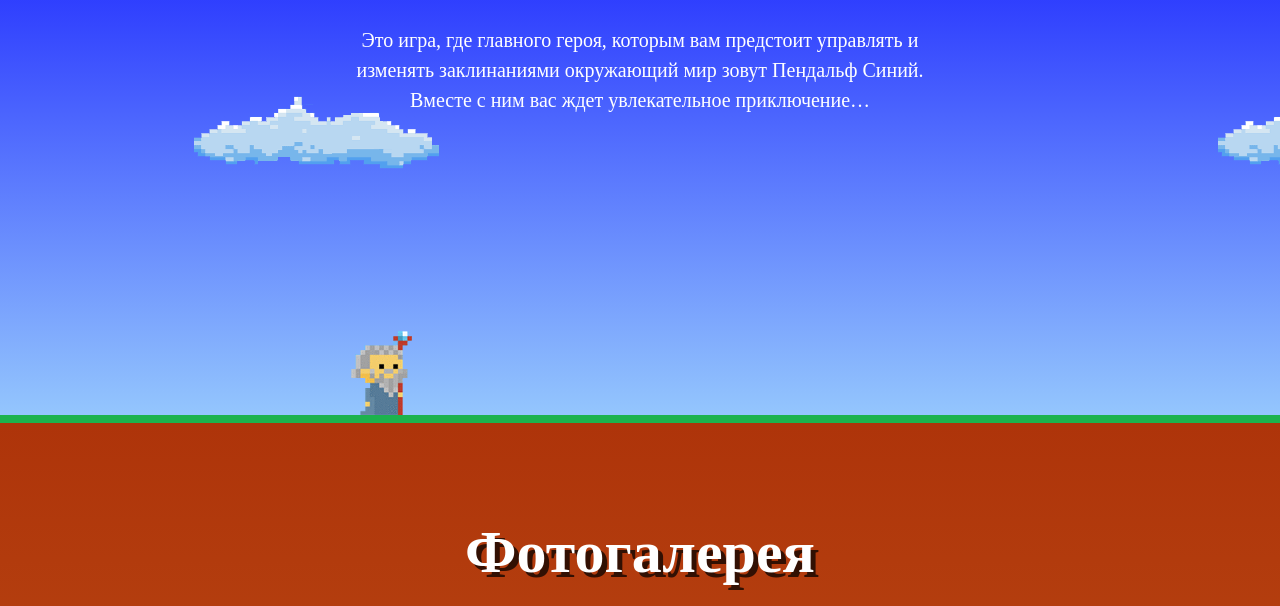
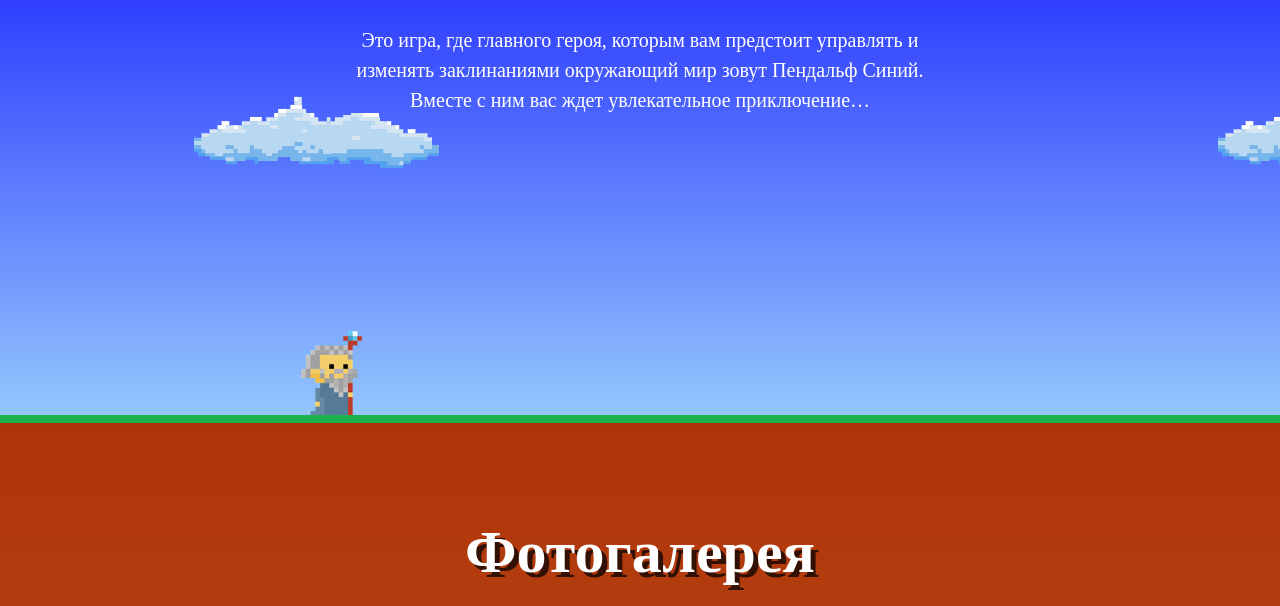
Before and after one commit to 4err/7956-code-and-magick, a plain HTML site: page index.html in a window 1280 px wide. Shown: the part 194-800 px from the top of the page. Drawn offline with Linux system fonts and the light colour scheme; a web font is replaced by a local one.

Commit message:
wizard move

```diff
--- a/css/main.css
+++ b/css/main.css
@@ -50,6 +50,7 @@ header {
     z-index: 0;
 }
 
+/*
 .header-wizard {
     background: url('../img/wizard.gif') no-repeat;
     bottom: 0;
@@ -59,6 +60,7 @@ header {
     position: absolute;
     width: 93px;
 }
+*/
 
 .header-soon {
     color: #fff;
--- a/index.html
+++ b/index.html
@@ -22,7 +22,9 @@
             Это игра, где главного героя, которым вам предстоит управлять и изменять заклинаниями окружающий мир зовут Пендальф Синий. Вместе с ним вас ждет увлекательное приключение&hellip;
         </p>
 
-        <div class="demo"></div>
+        <div class="demo">
+          <canvas id="demo" width="700" height="300">Обнови браузер!</canvas>
+        </div>
     </header>
 
     <main>
@@ -119,6 +121,7 @@
 <script src="js/form_validation.js"></script>
 <script src="data/reviews.js"></script>
 <script src="js/reviews.js"></script>
+<script src="js/demo.js"></script>
 </body>
 
 </html>
--- /dev/null
+++ b/js/demo.js
@@ -0,0 +1,42 @@
+"use stirct";
+
+(function () {
+  var demo_container = document.querySelector(".demo");
+  var canvas = document.getElementById("demo");
+  var ctx = canvas.getContext('2d');
+
+  function move_object(object, x, y) {
+    ctx.clearRect(0, 0, canvas.width, canvas.height);
+    ctx.drawImage(object, x, y);
+  }
+
+  var wizard = new Image();
+  wizard.src = "../img/wizard.gif";
+  var wizard_data = {
+    "x": 0,
+    "y": 0
+  };
+
+  wizard.onload = function () {
+    wizard.style.height = "93px";
+    wizard.style.width = "90px";
+    wizard_data.y = (canvas.height - wizard.height);
+
+    move_object(wizard, wizard_data.x, wizard_data.y);
+  };
+
+  window.addEventListener("keydown", function (event) {
+    if (event.keyCode == 39) {
+      if (wizard_data.x < canvas.width - wizard.width) {
+        move_object(wizard, wizard_data.x += 3, wizard_data.y);
+      }
+    }
+
+    if (event.keyCode == 37) {
+      if (wizard_data.x > 0) {
+        move_object(wizard, wizard_data.x -= 3, wizard_data.y);
+      }
+    }
+  });
+
+})();
```
